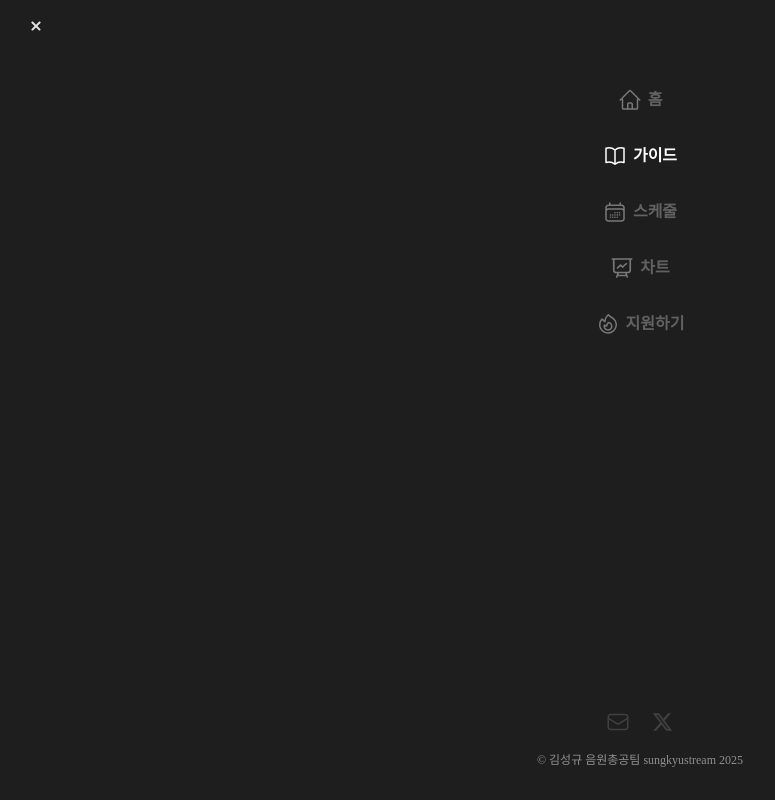
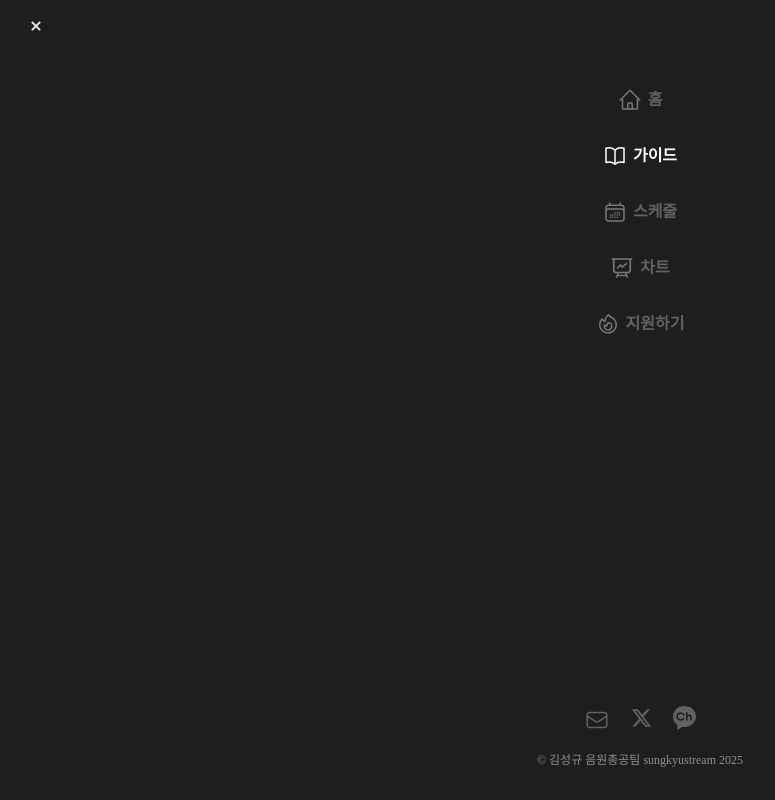
Before and after one commit to making-a-scene/sungkyu-streaming, a React (Create React App) app: page /guide in a window 1280 px wide. Both pictures are taken after a click on the button 1068 px from the left and 36 px from the top of the page. Shown: the whole page, without its empty margins (0-775 px from the left). Built offline with nearby package versions, Linux system fonts and the light colour scheme; a web font is replaced by a local one.

Commit message:
add: 카카오 채널 추가

```diff
--- a/src/App.css
+++ b/src/App.css
@@ -2107,7 +2107,8 @@ html, body {
     width: 100%;
 }
 
-.home-guide-content {
+.home-guide-content,
+.guide-page-content {
     display: flex;
     flex-direction: column;
     gap: 14px;
@@ -2328,7 +2329,8 @@ html, body {
     row-gap: 14px;
 }
 
-.home-content .cheering-guide-banner {
+.home-content .cheering-guide-banner,
+.guide-page-content .cheering-guide-banner {
     width: 100%;
     margin: 0;
 }
--- a/src/components/Menu.tsx
+++ b/src/components/Menu.tsx
@@ -1,6 +1,8 @@
 import React, {useState, useEffect} from 'react';
 import {useNavigate, useLocation} from "react-router-dom";
 import '../App.css';
+import SocialIcons from "./SocialIcons";
+import Footer from "./Footer";
 
 interface MenuProps {
     isOpen: boolean;
@@ -81,14 +83,7 @@ const Menu: React.FC<MenuProps> = ({ isOpen, onClose }) => {
                     ))}
                 </nav>
                 <div className="menu-footer">
-                    <div className="menu-social-icons">
-                        <a href="mailto:sungkyustream@gmail.com" className="menu-social-link">
-                            <img src={process.env.PUBLIC_URL + '/email-icon.svg'} alt="Email" className="menu-social-icon"/>
-                        </a>
-                        <a href="https://x.com/sungkyustream" target="_blank" rel="noopener noreferrer" className="menu-social-link">
-                            <img src={process.env.PUBLIC_URL + '/x-logo.svg'} alt="X" className="menu-social-icon"/>
-                        </a>
-                    </div>
+                    <SocialIcons />
                     <p className="menu-copyright">© 김성규 음원총공팀 sungkyustream 2025</p>
                 </div>
             </div>
--- a/src/components/SocialIcons.tsx
+++ b/src/components/SocialIcons.tsx
@@ -19,6 +19,9 @@ const SocialIcons: React.FC = () => {
             <a href="https://x.com/sungkyustream" target="_blank" rel="noreferrer">
                 <img src={process.env.PUBLIC_URL + '/x-logo.svg'} alt="X" />
             </a>
+            <a href="https://pf.kakao.com/_zfixgn" target="_blank" rel="noreferrer">
+                <img src={process.env.PUBLIC_URL + '/kakao-logo.svg'} alt="kakao" />
+            </a>
         </div>
     );
 };
--- a/src/pages/Guide.tsx
+++ b/src/pages/Guide.tsx
@@ -8,9 +8,11 @@ const Guide = () => {
     return (
         <div className="app">
             <Header />
-            <CheeringGuideBanner />
             <main className="main-content">
-                <GuideGrid />
+                <div className="guide-page-content">
+                    <GuideGrid />
+                    <CheeringGuideBanner />
+                </div>
             </main>
             <Footer />
         </div>
```
Also changed, not shown: public/kakao-logo.svg (added).
